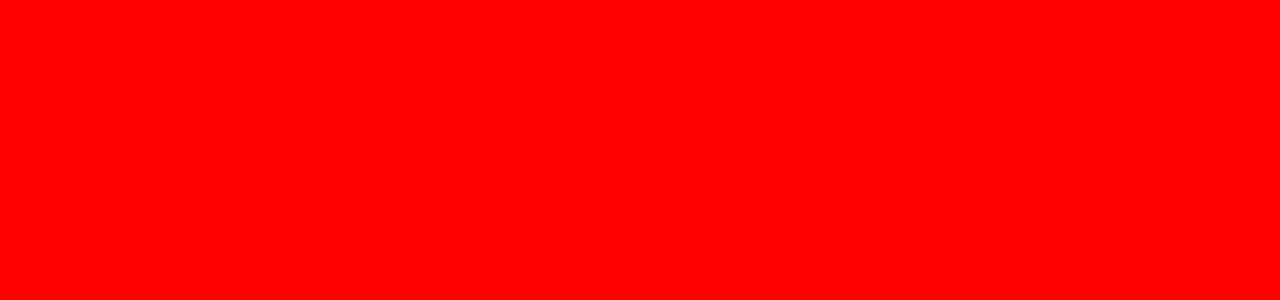
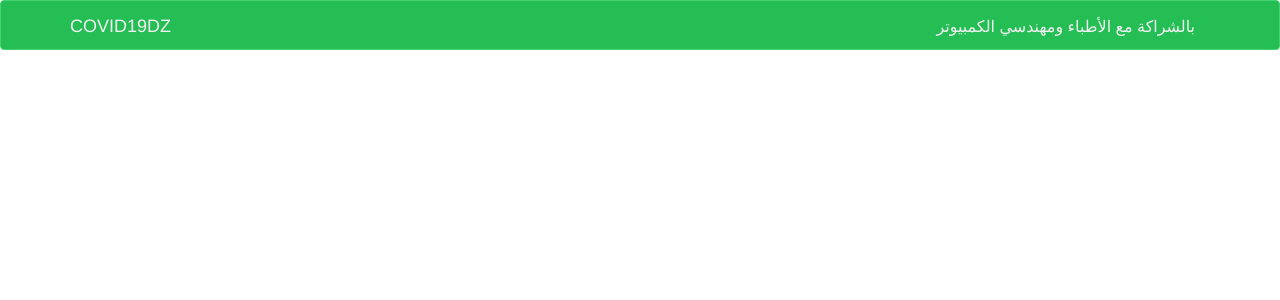
Before and after one commit to IsmailBourbie/Covid19QuestDz, a PHP site: page / in a window 1280 px wide. Before the commit the part shown is empty. Shown: the top 300 px of the page. Run offline with PHP 8.4, Linux system fonts and the light colour scheme.

Commit message:
added navbar

```diff
--- a/css/main.css
+++ b/css/main.css
@@ -1,4 +1,34 @@
-body,
-html {
-  background-color: red;
+/* navbar style */
+
+.navbar-default {
+  background-color: #24be55;
+  border-color: #43d471;
 }
+
+.navbar-default .navbar-brand {
+  color: #f0f0f0;
+}
+.navbar-default .navbar-brand:focus,
+.navbar-default .navbar-brand:hover {
+  color: #ddd;
+  background-color: transparent;
+}
+.navbar-default .row {
+  padding: 15px 15px 8px;
+}
+.navbar-brand {
+  float: left;
+  height: auto;
+  padding: 0px;
+  font-size: 18px;
+  line-height: 20px;
+  margin-bottom: 5px;
+}
+
+p {
+  padding: 0px;
+  font-size: 16px;
+  color: #f0f0f0;
+  text-align: right;
+  margin: 0;
+}
--- a/index.php
+++ b/index.php
@@ -11,6 +11,24 @@
 
 <body>
 
+    <nav class="navbar navbar-default">
+        <div class="container">
+            <div class="row">
+                <div class="col-sm-6 col-xs-4">
+                    <div class="navbar-header">
+                        <a class="navbar-brand" href="#">
+                            COVID19DZ
+                        </a>
+                    </div>
+                </div>
+                <div class="col-sm-6 col-xs-8">
+                    <p>بالشراكة مع الأطباء ومهندسي الكمبيوتر</p>
+                </div>
+            </div>
+        </div>
+    </nav>
+
+
     <script src="js/jquery-1.12.1.min.js"></script>
     <script src="js/bootstrap.min.js"></script>
     <script src="js/plugins.js"></script>
--- a/js/plugins.js
+++ b/js/plugins.js
@@ -1,3 +1 @@
-$(document).ready(function() {
-  alert("hello");
-});
+$(document).ready(function() {});
```
